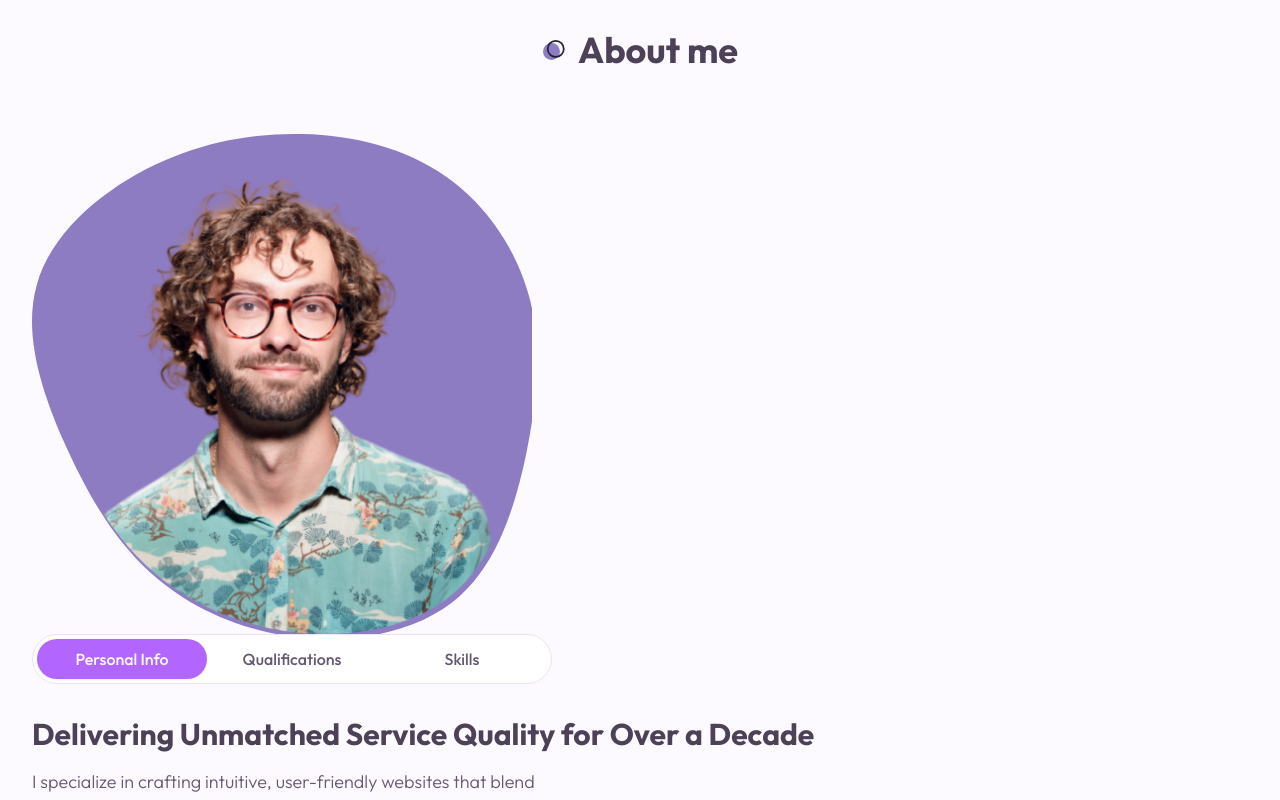
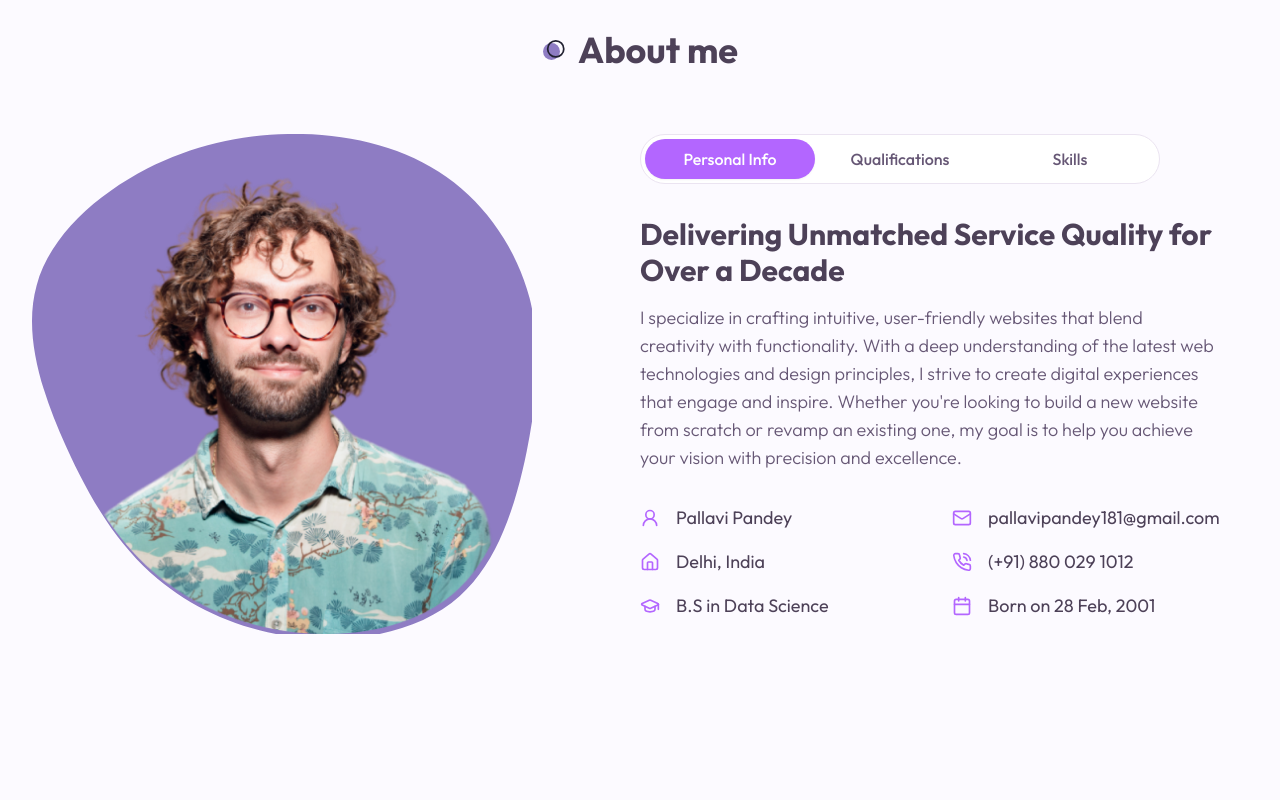
Before and after one commit to Pallavi-Pandey/pallavi-pandey-profile, a Next.js app: page / in a window 1280 px wide. Shown: the part 840-1640 px from the top of the page. Built offline with nearby package versions, Linux system fonts and the light colour scheme.

Commit message:
error fixed

```diff
--- a/components/About.jsx
+++ b/components/About.jsx
@@ -126,7 +126,7 @@ const About = () => {
                 <h2 className="section-title mb-8 xl:mb-16 text-center mx-auto">
                     About me
                 </h2>
-                <div>
+                <div className="flex flex-col xl:flex-row">
                     {/*image*/}
                     <div className='hidden xl:flex flex-1 relative'>
                         <DevImg containerStyles='bg-about_shape_light dark:bg-about_shape_dark w-[500px] h-[500px]
```
